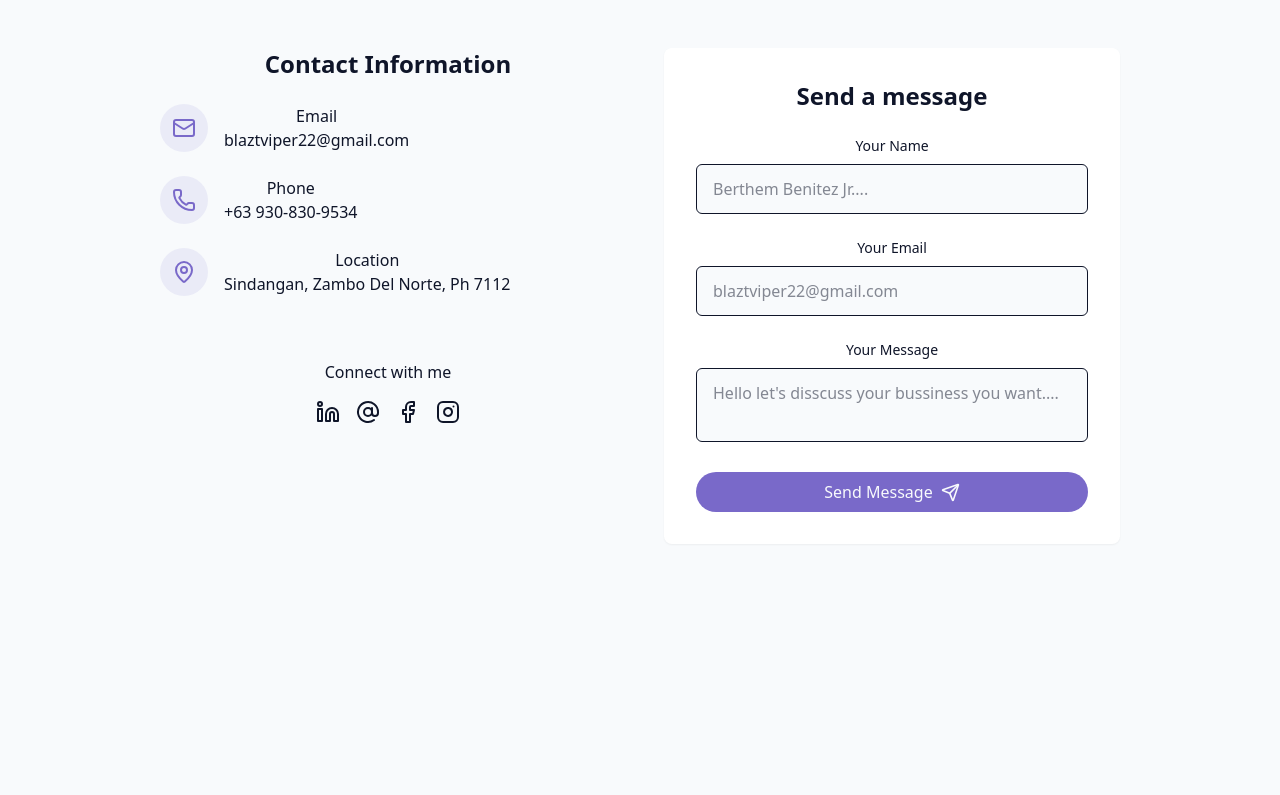
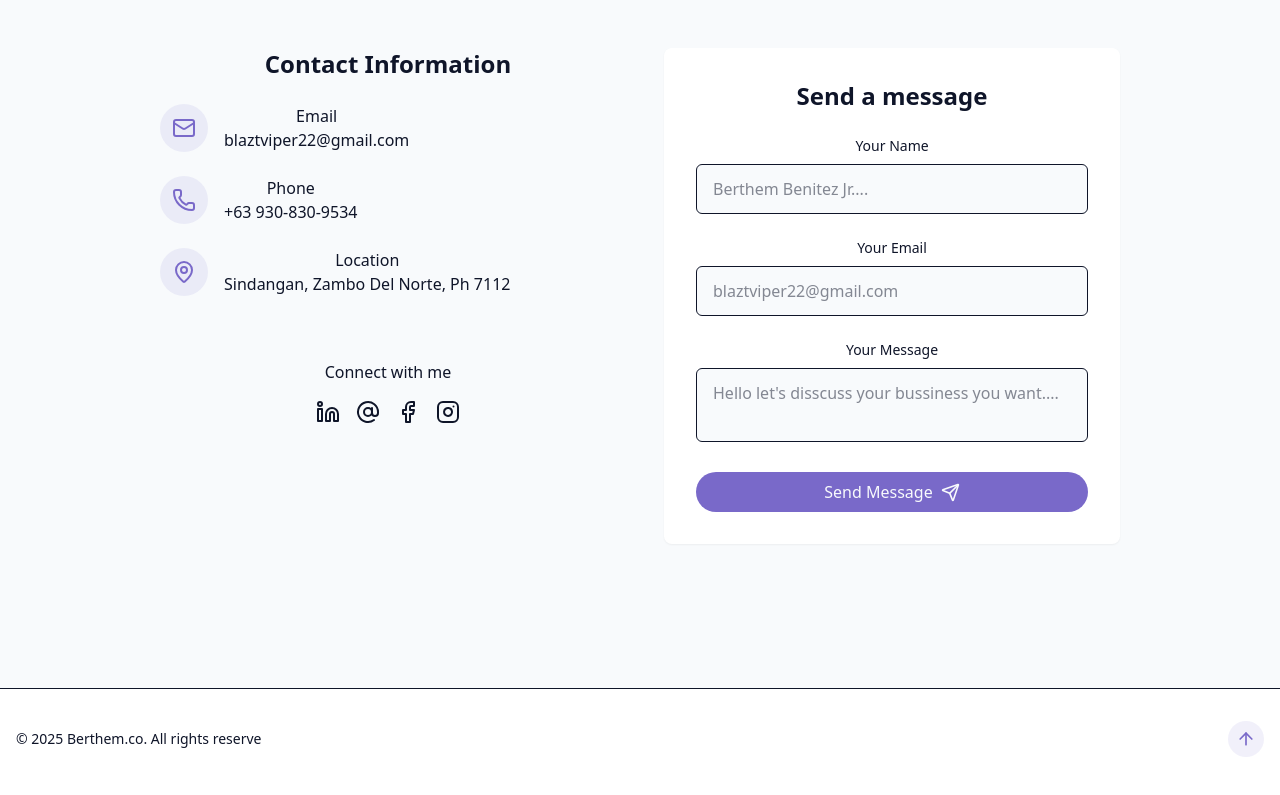
Before and after one commit to blaztviper22/space-theme-portfolio, a React (Vite) app: page / in a window 1280 px wide. Shown: the part 4470-5265 px from the top of the page. Before the commit the page ends 5110 px from the top, so only its background shows below. Built offline with nearby package versions, Linux system fonts and the light colour scheme.

Commit message:
new changes

```diff
--- a/src/components/Footer.tsx
+++ b/src/components/Footer.tsx
@@ -1,7 +1,17 @@
+import { ArrowUp } from "lucide-react"
 
 function Footer() {
   return (
-    <div>Footer</div>
+    <footer className="py-12 px-4 bg-card relative border-t border-boarder mt-12 pt-8 flex flex-wrap justify-between items-center">
+      {" "}
+      <p className="text-sm text-muted-foreground">
+        {" "}
+        &copy; {new Date().getFullYear()} Berthem.co. All rights reserve
+      </p>
+      <a href="#hero" className="p-2 rounded-full bg-primary/10 hover:bg-primary/20 text-primary transition-colors">
+        <ArrowUp size={20}/>
+      </a>
+    </footer>
   )
 }
 
--- a/src/pages/Home.tsx
+++ b/src/pages/Home.tsx
@@ -6,6 +6,7 @@ import SkillsSection from "../components/SkillsSection"
 import StarBackground from "../components/StarBackground"
 import ThemeToggle from "../components/ThemeToggle"
 import ContactSection from "../components/ContactSection"
+import Footer from "../components/Footer"
 
 function Home() {
   return (
@@ -30,6 +31,7 @@ function Home() {
         </main>
 
         {/* Footer */}
+        <Footer />
     </div>
   )
 }
```
